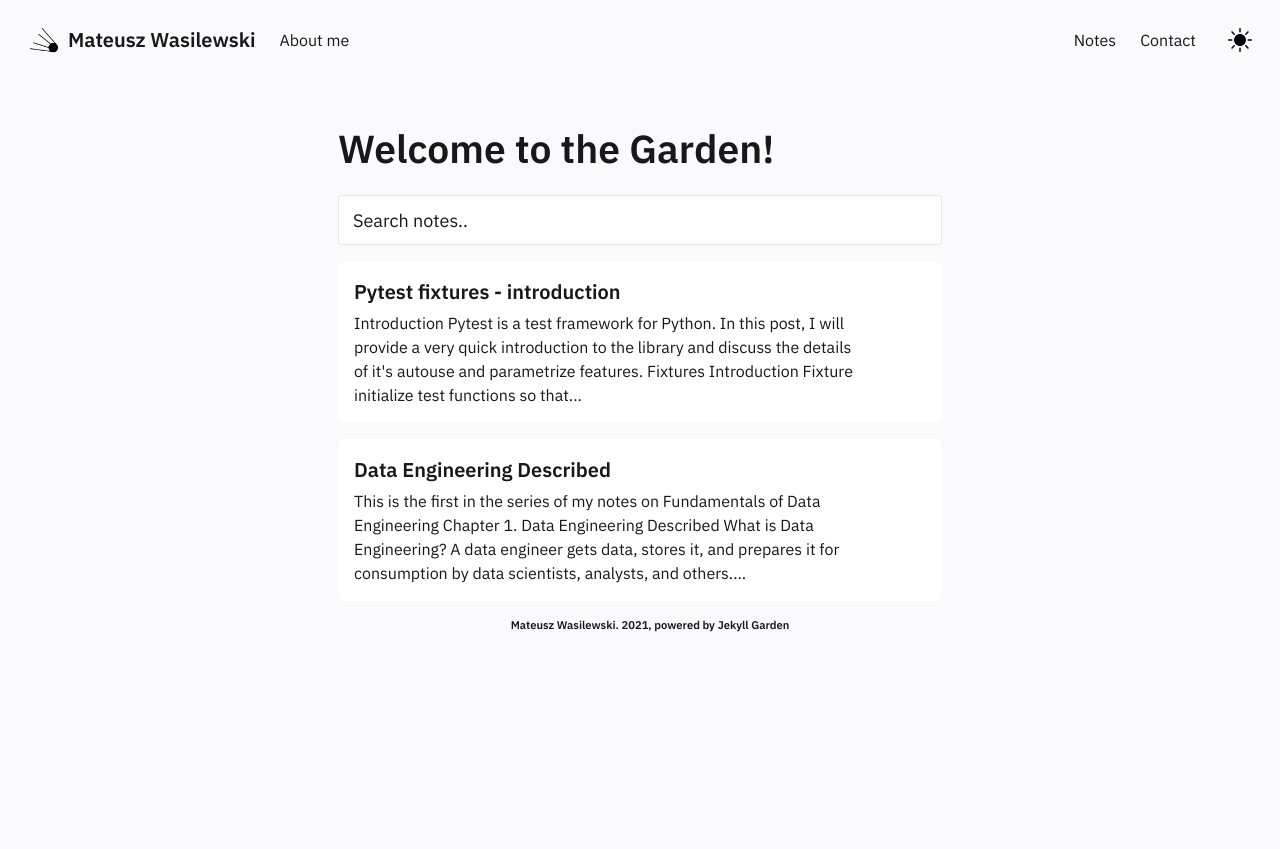
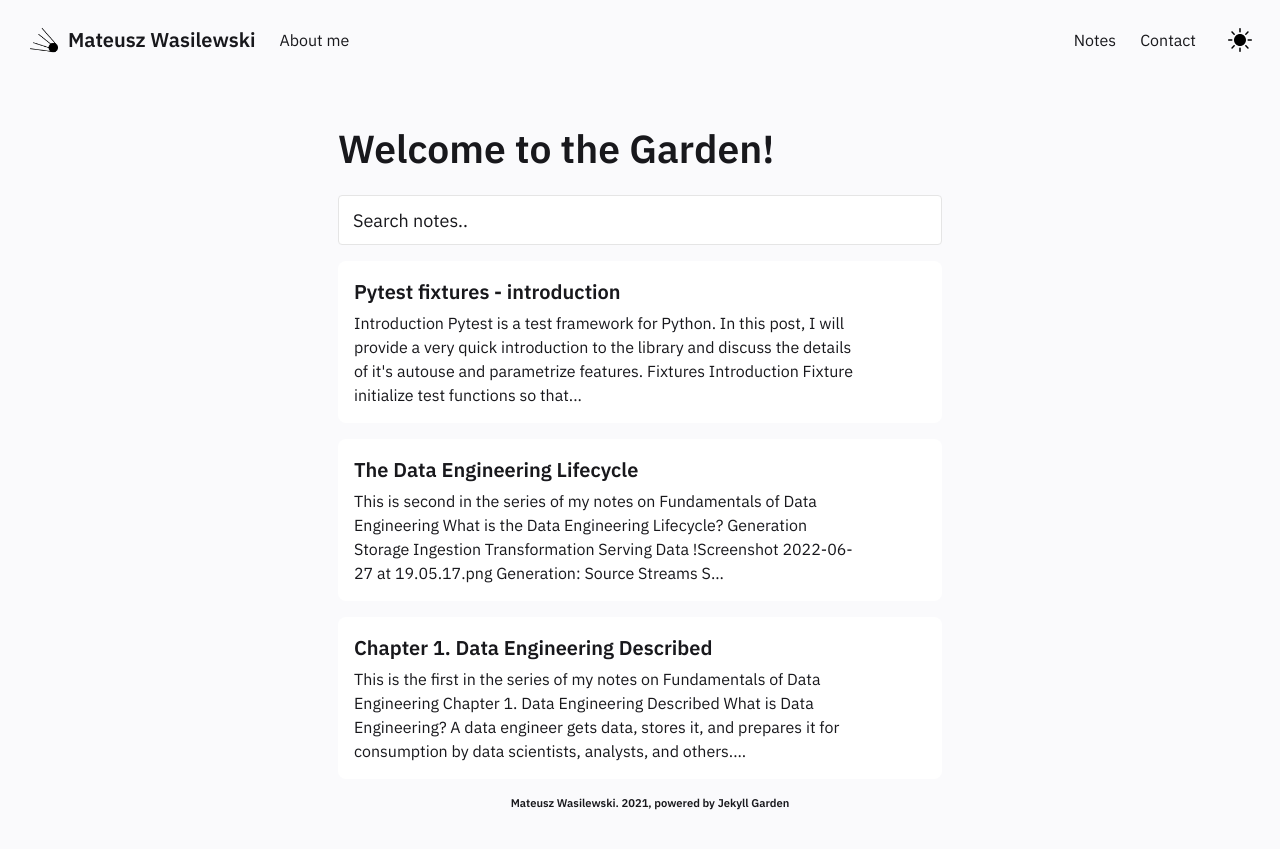
Before and after one commit to matwasilewski/matwasilewski.github.io, a Jekyll site: the page built from pages/index.md, in a window 1280 px wide. Shown: the top 849 px of the page. Built offline with Jekyll 4.4.1, drawn with Linux system fonts in a browser that asks for light colours; part of the change alters nothing that is shown.

Commit message:
add partially completed chapter 2

```diff
--- a/_notes/Public/Chapter 1. Data Engineering Described.md
+++ b/_notes/Public/Fundamentals of Data Engineering/Chapter 1. Data Engineering Described.md
@@ -1,5 +1,5 @@
 ---
-title : Data Engineering Described
+title : Chapter 1. Data Engineering Described
 notetype : feed
 date : 04-06-2022
 ---
--- /dev/null
+++ b/_notes/Public/Fundamentals of Data Engineering/Chapter 2. The Data Engineering Lifecycle.md
@@ -0,0 +1,186 @@
+---
+title : The Data Engineering Lifecycle
+notetype : feed
+date : 06-06-2022
+---
+This is second in the series of my notes on [Fundamentals of Data Engineering](https://www.oreilly.com/library/view/fundamentals-of-data/9781098108298/)
+
+# What is the Data Engineering Lifecycle?
+* Generation
+* Storage
+* Ingestion
+* Transformation
+* Serving Data
+
+![[Screenshot 2022-06-27 at 19.05.17.png]]
+
+# Generation: Source Streams
+
+Sample source systems:
+1. Application database
+2. IoT swarm and messaging queue
+
+
+## Evaluating source systems: key considerations
+* What are essential characteristics of the source - is it an application, a swarm etc.?
+* Is data persisted long term or quickly deleted?
+* What is data generation rate (at events / second, Gb / hour)
+* What level of consistency can we epect? Do we have any checks in place to get numbers on data consistency?
+* Are there duplicates?
+* Is some data late, possibly arriving much later?
+* What is the schema of the ingested data? Will data engineers need to join multiple tables?
+* If schema changes how is this dealth with and communicated to downstream stakeholders?
+* How frequently should the data be pulled from the source system?
+* For stateful systems (eg. a db tracking customer account information) is data provided as periodic snapshots or update events from change data capute (CDC)?
+* Who / What is the data provider that will transmit the data for downstream consumption?
+* Will reading from a data source impact the performance?
+* Does the source system have upstream data dependencies? What are the characteristics of these upstream systems?
+* Are data-quality checks in place to check for late or missing data?
+
+# Schema
+Schema is one of the most challanging nuances of data engineering. The schema defines the hierarchical organisation of data. Logically, we can think of data at the level of a whole source system, drilling down into individual tables, all the way to the structure of respective fields. The schema of data shipped from the source systems is handled in various ways. Two popular options are schemaless and fixed schema.
+
+__Schemaless__ doesn't mean absence of schema. Rather, it means that the application defines the schema as data is written, whether to a messaging queue, a flat file, a blob, or a document database such as MongoDB.
+
+A more traditional model built on relational database storage uses a __fixed schema__ enforced in the database, to which the application must conform.
+
+Either of these models presents challenges for data engineers. Schemas change over time; in fact, schema evolution is encouraged in the Agile approach to software development. A key part of the data engineer’s job is taking raw data input in the source system schema and transforming this into valuable output for analytics. This job becomes more challenging as the source schema evolves.
+
+# Storage
+* data architectures in the cloud often leverage several storage solutions
+* Most of cloud storage solutions also support powrful transform capabilities.
+* Storage stage frequently touches on other stages - ingestion, transformation and serving.
+* Streaming frameworks such as Apache Kafka and Pulsar can function simultaneously as ingestion, storage, and query systems for messages, with object storage being a standard layer for data transmission.
+
+## Evaluating storage systems: key engineering considerations
+* Is this solution compatible with the required read / write capabilities?
+* Will storage create a bottleneck for downstream processes?
+* Do you understand how this storage technology works? Are you utilizing the storage system optimally or committing unnatural acts? For instance, are you applying a high rate of random access updates in an object storage system? (This is an antipattern with significant performance overhead.)
+* Will the storage system handle anticipated future scale? Consider total available storage, read / write operation rate / volume etc.
+* Will downstream users and processes be able to retrieve data in the required service level agreement (SLA)?
+* Are you capturing metadata about schema evolution, data flows, data lineaege, and so forth? Metadata has a significant impact on the utility of data and is an investment in the future, __dramatically enhancing discoverability and institutional knowledge to streamline future projects and architecture changes__.
+* Is this a pure storage solution (object storage) or does it support complex query patterns?
+* Is the storage schema-agnostic (object storage)? Flexible storage (Cassandra)? Enforced schema (a cloud warehouse)?
+* How are you tracking master data, golden records data quality, and data lineage for data governance?
+* How are you handling regulatory compliance and data sovereignty?
+
+## Data temperature
+* __hot data__ accessed most frequently, requires high read volumes.
+* __cold data__ accessed seldom; storage should be cheap and can be slow.
+
+# Ingestion
+Ingestion usually creates the most significant bottlenecks for data engineering lifecycle.
+
+### Key engineering considerations for the ingestion phase
+* What are the use cases for the ingested data? Can I reuse this data rather than create multiple versions of the same dataset?
+* Are the systems generating and ingesting this data reliably, and is the data available when needed?
+* What is the data destination after ingestion?
+* How frequently will I need to access the data?
+* In what volume will the data typically arrive?
+* What format is the data in? Can my downstream storage and transformation systems handle this format?
+* Is the source data in good shape for immediate downstream use? If so, how long, and what may cauase it to be unusable?
+* If data is stream, does it need to be transformed?
+
+## Batch vs Stream
+Virtually all data is streaming; Batch data is only a convenient way of streaming in large chunks. Streaming allows us to provide data in near-real time to downstream systems; frequently batch is the processing method of choice of legacy systems. There might be a significant temptation to go streaming-first, but choice between two should be based on following considerations.
+
+### Key considerations for batch versus stream ingestion
+* If in real-time, can downstream systems handle the rate of data flow?
+* Do I need millisecond real-time ingestion, or would micro-batch approach with small intervals work?
+* What are my use cases for streaming ingestion, and what benefits I am to reap if I am to implement streaming?
+* Will streaming cost more in term of money, time, maintanance, downtime and opportunity cost than simply doing batch?
+* Are my streaming pipeline and system reliable and redundant for cases of failure?
+* What tools are most appropriate for the use case? Should I use managed service or stand up on my own instances of Kafka etc.? Who will manage it in the latter case? What are the tradeoffs?
+* If I'm deploying a ML model, what benefits do I have with online predictions and possiby continuous training?
+* Am I getting data from a live production instance? If so, what's impact of my ingestion process on this source system?
+
+## Push vs Pull
+**Push model**: Source system writes data to a target, wherever that is.
+**Pull model**: Data is retrieved from the source system.
+The line can be quite blurry; data is often pushed and pulled as it works it way through various stages of the pipeline.
+
+For example, **ETL process** (Extract, Transform, Load) is a pull ingestion model - ingestion system queries a current source table snapshot on a fixed schedule.
+
+On the other hand, consider continuous CDC. One common method of achieving it is
+
+# Transformation
+Transformation changes the raw ingested data into formats that are useful for downstream tasks.
+
+## Key considerations for the transformation phase
+* What's the cost and ROI of the transformation?
+* What is the associated business value?
+* Is the transformation as simple and isolated as possible?
+* Am I minimizing data movement between the transformation and the storage system during transformation?
+
+We want to treat transformation as a standalone operation, but in practice it might be much more complicated. Typically, transformation occurs in the source or in flight during ingestion - for example, system might add a timestamp.
+
+Business logic is a major driver of data transformation, often in data modelling. Data featurization for ML is another data transformation process.
+
+# Serving data
+Serving data is where business value is delivered from the data. Some popular uses of data are:
+
+## Analytics
+### Business intelligence
+BI marshalls collected data to describe business past and current state.
+
+Data serving for BI is a yet another area where stages of stages of data lifecycle can get tangled - logic-on-read approach is becoming increasingly popular.
+
+As business grows, it will evolve towards self-serving analytics that will not need IT to intervene.
+
+### Operational Analytics
+Operational Analytics is different from BI in that it focuses entirely on present.
+
+### Embedded analytics
+
+## Machine learning
+### Key considerations for data for ML
+* IS the data of sufficient quality to perform reliable feature engineering?
+* Is the data discoverable?
+* Where are the boundaries between ML engineering and data engineering?
+* Does the dataset properly represent ground trurh? It is biased?
+
+## Reverse ETL
+Reverse ETL has long been a practical reality in data, even though it was seen as antipattern. *Reverse ETL* takes processed data and feeds it back to the source systems. It is often necessary; it allows us to take analytics, scored models etc. and feed those back into production systems.
+# Major undercurrents in data engineering
+[ to be completed]
+
+## Security
+
+## Data Management
+
+## Orchestration
+Orchestration is a process of coordinating many jobs to run as quickly and efficiently as possible on a scheduled cadence. People often refer to orchestration tools like Apache Airflow as *schedulers*. This isn't quite accurate - those tools are concerned not only with scheduling and timing but also with metadata and order, usually using DAGs.
+
+We assume that the orchestration system stays online and has a high availability. This allows the orchestration system to sense and monitor constantly without human intervention and run new jobs anytime they are deployed. An orchestration system monitors jobs that it manages and kicks off new tasks as internal DAG. It can also monitor the external systems and tools to watch for data to arrive and criteria to be met. It will send alerts if something goes wrong.
+
+Orchestration systems also build job history capabilities, visualization, and alerting. Advanced orchestration engines can backfill new DAGs or individual tasks as they are added to a DAG. They also support dependencies over a time range. For example, a monthly reporting job might check that an ETL job has been completed for the full month before starting.
+
+We must point out that orchestration is strictly a batch concept. The streaming alternative to orchestrated task DAGs is the streaming DAG. Streaming DAGs remain challenging to build and maintain, but next-generation streaming platforms such as Pulsar aim to dramatically reduce the engineering and operational burden.
+
+## DataOps
+DataOps maps the best practices of Agile methodology, DevOps, and statistical process control (SPC ) to data. Whereas DevOps aims to improve the release and quality of software products, DataOps does the same thing for data products.
+
+Data products are built around business logic and metrics.
+
+As Data Kitchen (experts in DataOps) describes it:
+*DataOps is a collection of technical practices, workflows, cultural norms, and architectural patterns that enable:
+* Rapid innovation and experimentation delivering new insights to customers with increasing velocity
+* Extremely high data quality and very low error rates
+* Collaboration across complex arrays of people, technology, and environments
+* Clear measurement, monitoring, and transparency of results”*
+
+“If the company has no preexisting data infrastructure or practices, DataOps is very much a greenfield opportunity that can be baked in from day one. With an existing project or infrastructure that lacks DataOps, a data engineer can begin adding DataOps into workflows. We suggest first starting with observability and monitoring to get a window into the performance of a system, then adding in automation and incident response. A data engineer may work alongside an existing DataOps team to improve the data engineering lifecycle in a data-mature company. In all cases, a data engineer must be aware of the philosophy and technical aspects of DataOps.
+
+![[Pasted image 20220629122708.png]]
+
+### Automation
+
+Stages of automation deployment in an organization might look like this:
+1. Organization attempts to schedule multiple stages of data transformation processes using cron jobs. As data pipelines get more complicated, several things are likely to happen:
+	1. If hosted on a cloud service, the instance may have an operational problem causing the jobs to stop running unexpectedly.
+	2. As spacing between jobs get tighter, one of the cron jobs will eventually run long causing a subsequent hob failures.
+2. Engineers will adopt an orchestration framework such as Airflow. It is an operation burden, but the benefits outweight the complexity. Cron jobs will gradually be migrated - now, dependencies are checked before the jobs run.
+3. A data scientist deploys a broken DAG which brings down the Airflow web server and leaving the data team operationally blind. The team realizes they need to stop allowing manual deployment of DAGs. As a next phase, they adopt automated DAG deployment - DAGs are now tested before deployment.
+
+
+### Observability and monitoring
```
Also changed, not shown: _notes/Screenshot 2022-06-27 at 15.02.15.png (added), _notes/Screenshot 2022-06-27 at 15.04.38.png (added), _notes/Screenshot 2022-06-27 at 16.04.14.png (added), _notes/Screenshot 2022-06-27 at 16.13.14.png (added), _notes/Screenshot 2022-06-27 at 19.05.17.png (added).
